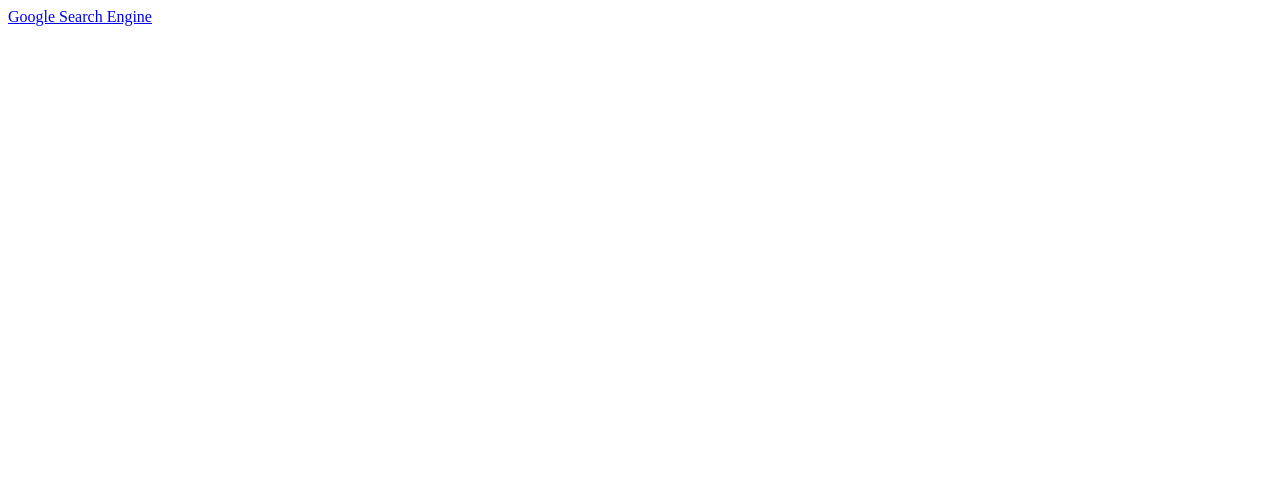
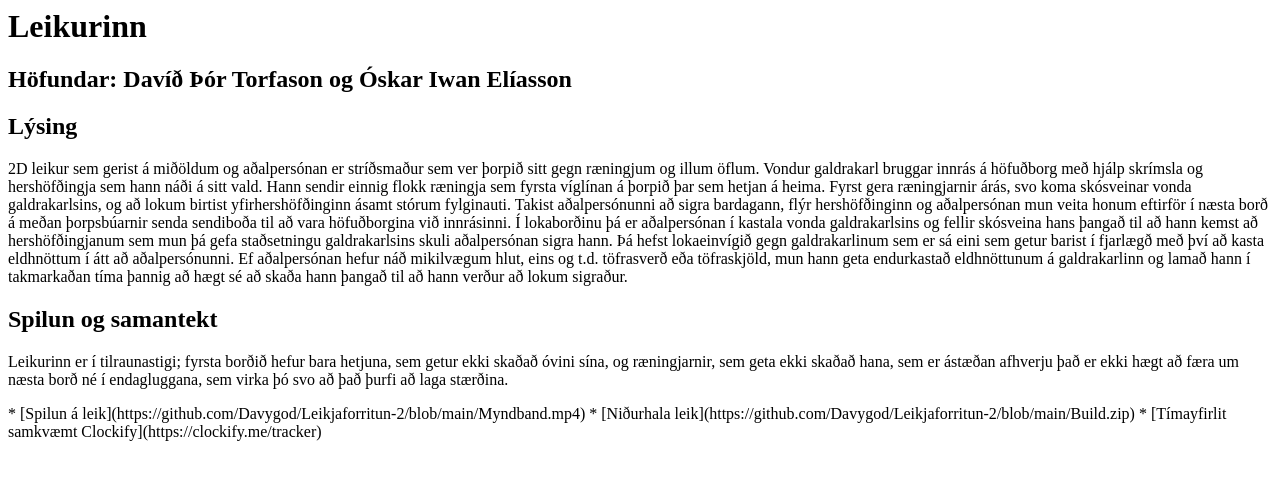
Before and after one commit to Davygod/Leikjaforritun-2, a plain HTML site: page docs/index.html in a window 1280 px wide. Drawn offline with Linux system fonts and the light colour scheme.

Commit message:
Update index.html
fyrsta breyting

```diff
--- a/docs/index.html
+++ b/docs/index.html
@@ -1,8 +1,21 @@
-<!DOCTYPE html>
-<html>
-	<head>
-		<A HREF = "http://www.google.com/">Google Search Engine</A>
-	</head>
-	<body class="sapUiBody" id="content">
-	</body>
+<html lang="en">
+<head>
+	<meta charset="UTF-8">
+	<meta http-equiv="X-UA-Compatible" content="IE=edge">
+	<meta name="viewport" content="width=device-width, initial-scale=1.0">
+	<title>Leikurinn</title>
+</head>
+<body>
+	<h1>Leikurinn</h1>
+	<h2>Höfundar: Davíð Þór Torfason og Óskar Iwan Elíasson</h2>
+	<h2>Lýsing</h2>
+	<p>2D leikur sem gerist á miðöldum og aðalpersónan er stríðsmaður sem ver þorpið sitt gegn ræningjum og illum öflum. Vondur galdrakarl bruggar innrás á höfuðborg með hjálp skrímsla og hershöfðingja sem hann náði á sitt vald. Hann sendir einnig flokk ræningja sem fyrsta víglínan á þorpið þar sem hetjan á heima. Fyrst gera ræningjarnir árás, svo koma skósveinar vonda galdrakarlsins, og að lokum birtist yfirhershöfðinginn ásamt stórum fylginauti. Takist aðalpersónunni að sigra bardagann, flýr hershöfðinginn og aðalpersónan mun veita honum eftirför í næsta borð á meðan þorpsbúarnir senda sendiboða til að vara höfuðborgina við innrásinni. Í lokaborðinu þá er aðalpersónan í kastala vonda galdrakarlsins og fellir skósveina hans þangað til að hann kemst að hershöfðingjanum sem mun þá gefa staðsetningu galdrakarlsins skuli aðalpersónan sigra hann. Þá hefst lokaeinvígið gegn galdrakarlinum sem er sá eini sem getur barist í fjarlægð með því að kasta eldhnöttum í átt að aðalpersónunni. Ef aðalpersónan hefur náð mikilvægum hlut, eins og t.d. töfrasverð eða töfraskjöld, mun hann geta endurkastað eldhnöttunum á galdrakarlinn og lamað hann í takmarkaðan tíma þannig að hægt sé að skaða hann þangað til að hann verður að lokum sigraður.</p>
+
+	<h2>Spilun og samantekt</h2>
+	<p>Leikurinn er í tilraunastigi; fyrsta borðið hefur bara hetjuna, sem getur ekki skaðað óvini sína, og ræningjarnir, sem geta ekki skaðað hana, sem er ástæðan afhverju það er ekki hægt að færa um næsta borð né í endagluggana, sem virka þó svo að það þurfi að laga stærðina.</p>
+
+* [Spilun á leik](https://github.com/Davygod/Leikjaforritun-2/blob/main/Myndband.mp4)
+* [Niðurhala leik](https://github.com/Davygod/Leikjaforritun-2/blob/main/Build.zip)
+* [Tímayfirlit samkvæmt Clockify](https://clockify.me/tracker)
+</body>
 </html>
```
